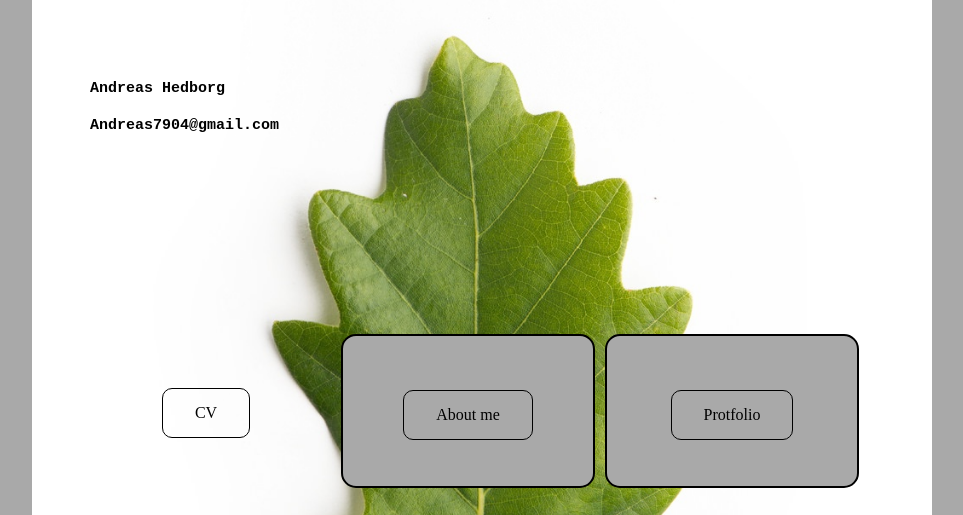
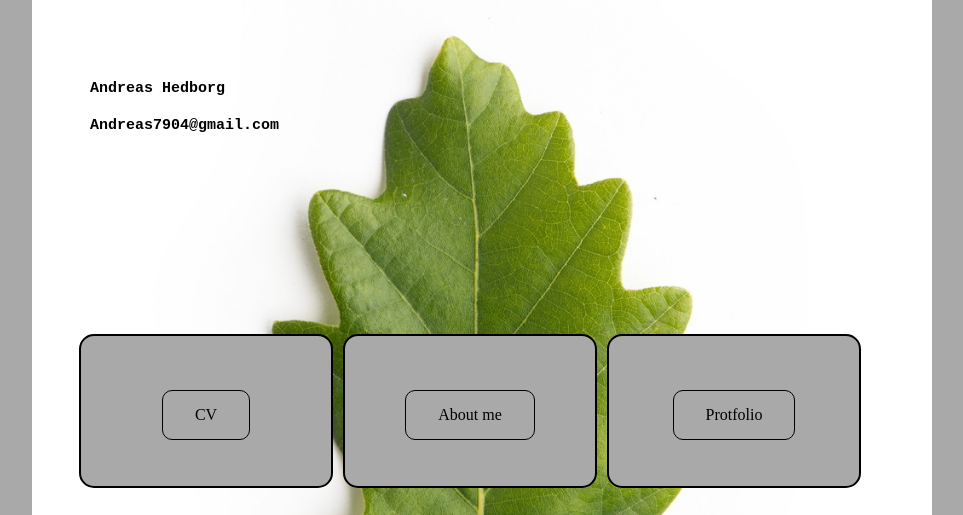
Before and after one commit to Andreas7904/andreas7904.github.io, a plain HTML site: page index.html in a window 1280 px wide. Shown: the top 515 px of the page, without its empty margins (18-981 px from the left). Drawn offline with Linux system fonts and the light colour scheme.

Commit message:
Tog bort tidigare punkt

```diff
--- a/index.html
+++ b/index.html
@@ -10,7 +10,7 @@
         <h4 id="e-mail">Andreas7904@gmail.com</h4>
         <article>
             <section class= "flex-container">
-            <section class="box one."><a href="CV ENG Andreas H (1)" class="button">CV</a></section>
+            <section class="box one"><a href="CV ENG Andreas H (1)" class="button">CV</a></section>
             <section class="box two"><a href="#" class="button">About me</a></section>
             <section class="box three"><a href="#" class="button">Protfolio</a></section>
         </article>
```
